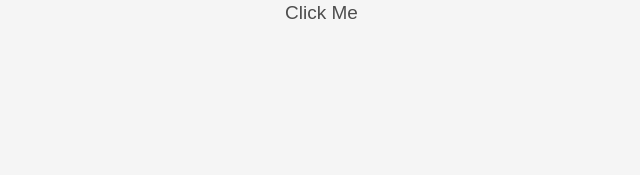
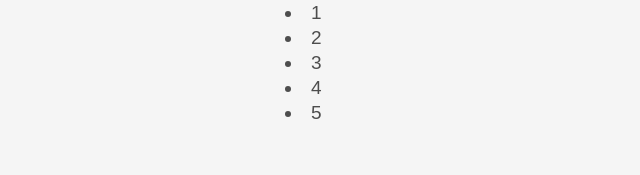
Before and after one commit to abdimoha-dev/Todo, a React (Create React App) app: page / in a window 1280 px wide. Shown: the top 175 px of the page, without its empty margins (15-655 px from the left). Built offline with nearby package versions, Linux system fonts and the light colour scheme.

Commit message:
Numbering

```diff
--- a/src/App.js
+++ b/src/App.js
@@ -1,6 +1,7 @@
 import React, { useState, useEffect } from "react";
 import FilterableProductTable from "./components/FilterableProductTable";
 import Todo from "./components/Todo";
+import List from "./components/List";
 
 const App = () => {
   //const [isOnline, setIsOnline] = useState(null);
@@ -45,7 +46,7 @@ const App = () => {
 
   return (
     <div className="app">
-      <FilterableProductTable data={data} />
+      <List />
     </div>
   );
 };
--- /dev/null
+++ b/src/components/List.js
@@ -0,0 +1,9 @@
+import React from "react";
+
+function List() {
+  const numbers = [1, 2, 3, 4, 5];
+  const listItems = numbers.map((number, ind) => <li key={ind}>{number}</li>);
+  return <div>{listItems}</div>;
+}
+
+export default List;
--- a/src/index.js
+++ b/src/index.js
@@ -13,7 +13,7 @@ const DATA = [
 ReactDOM.render(
   <React.StrictMode>
     {/* <Test/> */}
-    <App tasks={DATA} />
+    <App/>
 
   </React.StrictMode>,
   document.getElementById('root')
```
